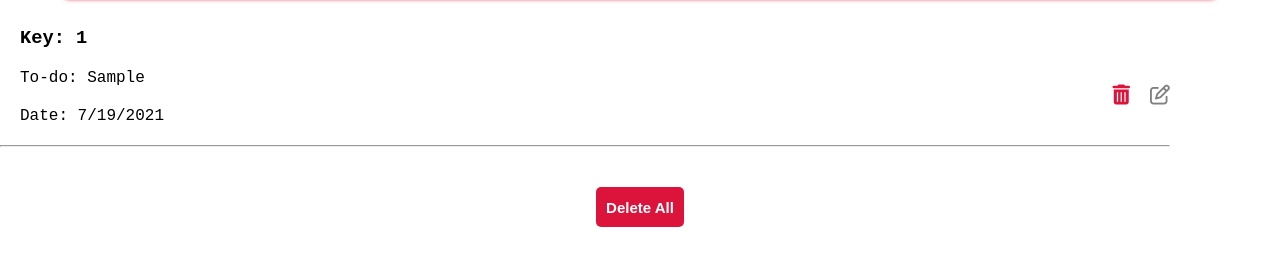
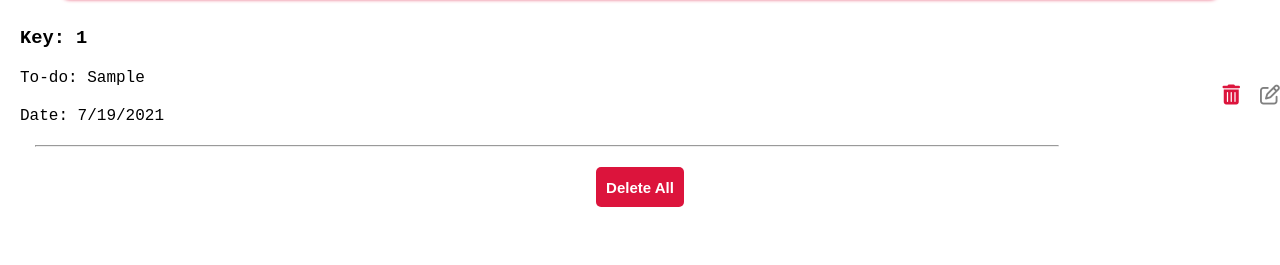
Before and after one commit to GSG-FC03/ToDoList-team6, a plain HTML site: page index.html in a window 1280 px wide. Both pictures are taken after typing "Sample" into the empty fields and a click on the button "Add". Shown: the part 203-468 px from the top of the page. Drawn offline with Linux system fonts and the light colour scheme.

Commit message:
add the hr styling and fix the get result selector relates #36

```diff
--- a/css/style.css
+++ b/css/style.css
@@ -63,9 +63,10 @@ margin: -40px 0px 30px 5%;
   height: 5vh;
   margin: 5px;
   display: none;
+  padding: 5px;
 
 }
-#get-result{
+.get-result{
     text-align: start;
     margin: 30px 110px 20px 0px;
 
@@ -119,3 +120,7 @@ margin: 20px
      height: 5vh;
      margin: 5px;
  }
+hr{
+  width: 80%;
+  margin-left: 35px;
+}
```
